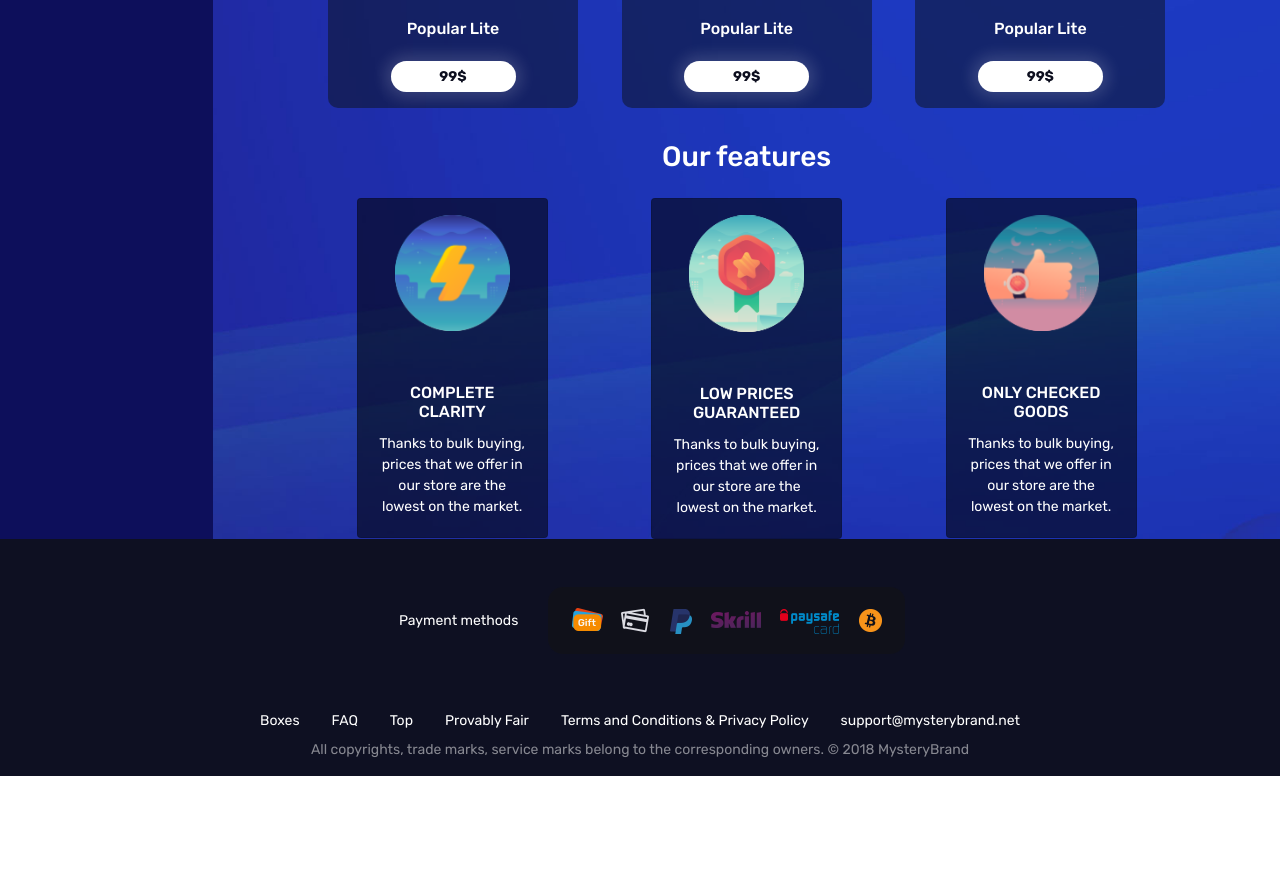
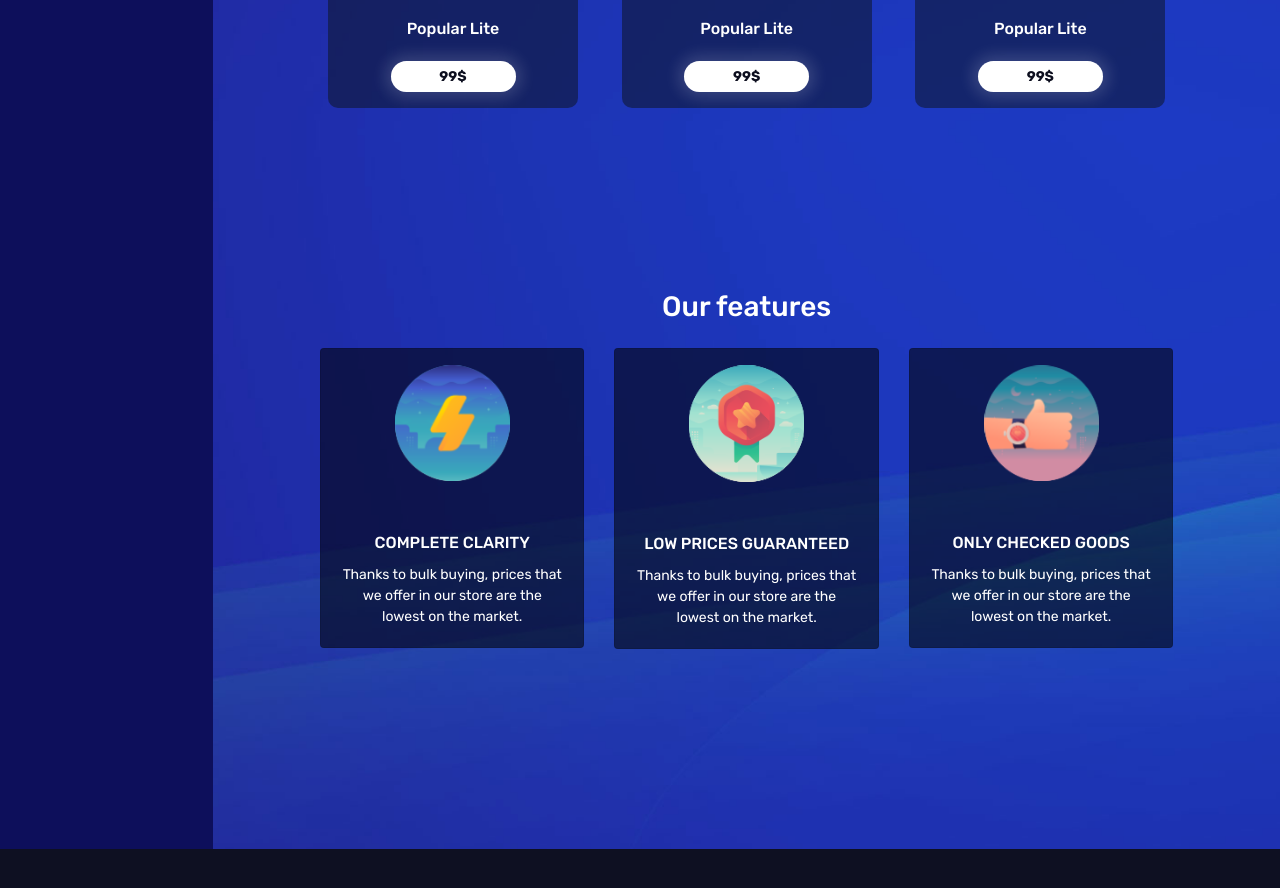
Before and after one commit to GoryachkoP/maxbox, a plain HTML site: page index.html in a window 1280 px wide. Shown: the part 1295-2183 px from the top of the page. Before the commit the page ends 2071 px from the top, so only its background shows below. Drawn offline with nearby package versions, Linux system fonts and the light colour scheme.

Commit message:
fixed features

```diff
--- a/index.html
+++ b/index.html
@@ -180,11 +180,11 @@
 									<span>Popular Lite</span>
 									<button>99$</button>
 								</div>
-					<div class="container text-center text-white">
+					<div class="container text-center text-white about-features">
 						<h3 class="m-4">Our features</h3>
 					</div>
-					<div class="row d-flex justify-content-around text-white">
-						<div class="col-12 col-sm-12 col-md-4 col-lg-3 col-xl-3">
+					<div class="row d-flex justify-content-around text-white about-features-sec-block">
+						<div class="col-12 col-sm-12 col-md-4 col-lg-4 col-xl-4">
 							<div class="card text-center">
 								<p><img src="images/layer-2.png" alt="Complete clarity" class="card-img-top m-3" width="115"></p>
 								<div class="card-body">
@@ -193,7 +193,7 @@
 								</div>
 							</div>
 						</div>
-						<div class="col-12 col-sm-12 col-md-4 col-lg-3 col-xl-3">
+						<div class="col-12 col-sm-12 col-md-4 col-lg-4 col-xl-4">
 							<div class="card  text-center">
 								<p><img src="images/layer-3.png" alt="Low prices guaranteed" class="card-img-top m-3" width="115"></p>
 								<div class="card-body">
@@ -202,7 +202,7 @@
 								</div>
 							</div>
 						</div>
-						<div class="col-12 col-sm-12 col-md-4 col-lg-3 col-xl-3">
+						<div class="col-12 col-sm-12 col-md-4 col-lg-4 col-xl-4">
 							<div class="card  text-center">
 								<p><img src="images/layer-4.png" alt="Only checked goods" class="card-img-top m-3" width="115"></p>
 								<div class="card-body">
--- a/style/custom.css
+++ b/style/custom.css
@@ -37,6 +37,7 @@ header .create-box {
 header .create-box:hover {
 	color: #de0336;
 }
+
 header .create-box:after {
     background-color: #ffeb3b;
     display: block;
@@ -49,6 +50,7 @@ header .create-box:after {
     transform:translateX(-50%);
     margin-top: 15px;
 }
+
 header .create-box:hover:after,
 header .create-box:focus:after {
     width: 100%;
@@ -57,14 +59,17 @@ header .create-box:focus:after {
 .live-wins {
 	text-align: center;
 }
+
 header .navbar .nav-link {
 	color: #fff;
 	padding-top: 15px;
 	padding-bottom: 0;
 }
+
 header .navbar .nav-link:hover {
 	color: #de0336;
 }
+
 header .navbar .nav-link:after {
 	display: block;
     content: "";
@@ -74,10 +79,12 @@ header .navbar .nav-link:after {
     transition: width .3s ease-in-out;
     margin-top: 10px;
 }
+
 header .navbar .nav-link:hover:after,
 header .navbar .nav-link:focus:after {
     width: 100%;
 }
+
 .header {
 	display: flex;
 	flex-direction: row;
@@ -86,10 +93,12 @@ header .navbar .nav-link:focus:after {
 	height: 100%;
 	z-index: 100;
 }
+
 .menu {
 	width: 45%;
 	margin-left: -100px;
 }
+
 .menu ul{
 	display: flex;
 	justify-content: space-around;
@@ -100,6 +109,7 @@ header .navbar .nav-link:focus:after {
 	padding-top: 35px;
 	text-transform: uppercase;
 }
+
 .menu li:hover {
 	border-bottom: 5px solid red;
 	cursor: pointer;
@@ -110,6 +120,7 @@ header .navbar .nav-link:focus:after {
 .menu li img{
 	padding-right: 10px;
 }
+
 .menu-link {
 	color: #fff;
 	text-decoration: none;
@@ -132,6 +143,7 @@ header .navbar .nav-link:focus:after {
 	width: 85px;
 	height: 85px;
 }
+
 .rarity-border-wrapper {
 	padding: 3px;
 	border-radius: 50%;
@@ -142,9 +154,11 @@ header .navbar .nav-link:focus:after {
 .rarity-border-wrapper-rare{
 	background: linear-gradient(to bottom, #00ffff, #0000ff);
 }
+
 .rarity-border-wrapper-legendary{
 	background: linear-gradient(to bottom, #fe4b30, #fd1b4e);
 }
+
 .rarity-border-wrapper-artifact{
 	background: linear-gradient(to bottom, #0fd850, #f9f047);
 }
@@ -156,18 +170,22 @@ header .navbar .nav-link:focus:after {
 	height: 100%;
 	width: 100%;
 }
+
 .rarity img {
 
 }
+
 .live-wins-border-img {
 	padding: 20px;
 	height: 100%;
 	width: 100%;
 
 }
+
 .center-img {
 	text-align: center;
 }
+
 /*main content items*/
 .top-content-menu {
 	height: 180px;
@@ -175,19 +193,23 @@ header .navbar .nav-link:focus:after {
 	margin-left: -15px;
 	margin-right: -15px;
 }
+
 .items-content {
 	width: 80%;
 }
+
 .item {
 	background: rgb(13, 21, 39, .55);
 	border-radius: 10px;
 	height: 350px;
 	width: 250px;
 }
+
 .item span {
 	font-size: 1rem;
 	font-weight: 500;
 }
+
 .item button {
 	box-shadow: 0 0 15px 6px rgba(255, 255, 255, .15), inset 0 0 80px 30px rgba(255, 255, 255, .15);
 	font-weight: 700;
@@ -199,21 +221,34 @@ header .navbar .nav-link:focus:after {
 	width: 50%;
 	box-shadow:
 }
+
 .item-img-align {
 	top: 0;
 	right: 0;
 }
+
 .card {
 	background-color: rgba(0, 0, 0, .55);
 }
+
 .card h5 {
 	font-size: 16px
 }
+
 .card p {
 	font-size: 14px
 }
+
 .card img {
 	width: 115px;
+}
+
+.about-features {
+	margin-top: 150px;
+}
+
+.about-features-sec-block {
+	margin-bottom: 200px;
 }
 
 .footer {
```
